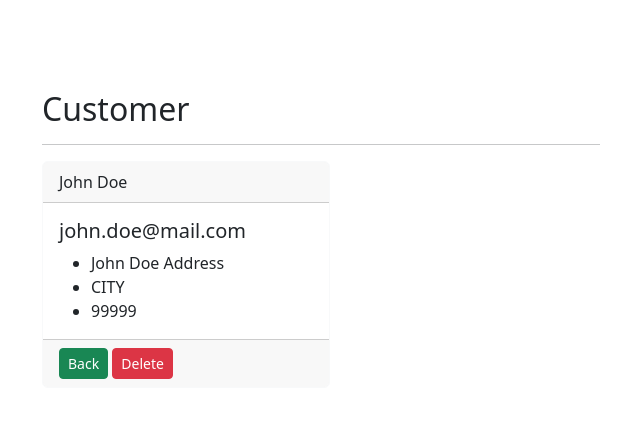
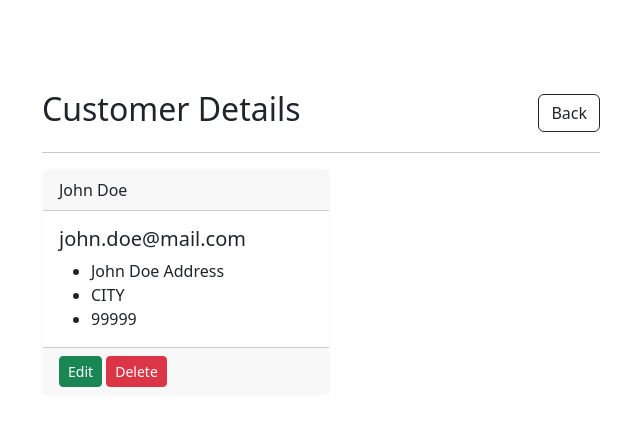
Before and after one commit to romainniamor/django_review, a Django app: page /customer/1/ in a window 1280 px wide. Shown: the part 56-482 px from the top of the page, without its empty margins (319-959 px from the left). Run offline with Django 5.2, Linux system fonts and the light colour scheme; data comes from the database, SQL or seed files in the repository; some libraries are stand-ins or nearby versions.

Commit message:
update_customer > create template update_customer

```diff
--- a/my_project/my_app/templates/my_app/customer_detail.html
+++ b/my_project/my_app/templates/my_app/customer_detail.html
@@ -1,6 +1,9 @@
 {% extends 'my_app/base.html' %} {% block content %}
 <div class="col-md-6 m-auto">
-  <h2>Customer</h2>
+  <div class="d-flex justify-content-between align-items-center">
+    <h2>Customer Details</h2>
+    <a href="{% url 'my_app:home' %}" class="btn btn-outline-dark">Back</a>
+  </div>
   <hr />
   <div class="card border-light mb-3" style="max-width: 18rem">
     <div class="card-header">
@@ -15,7 +18,11 @@
       </ul>
     </div>
     <div class="card-footer">
-      <a href="{% url 'my_app:home' %}" class="btn btn-success btn-sm">Back</a>
+      <a
+        href="{% url 'my_app:update_customer' customer.id %}"
+        class="btn btn-success btn-sm"
+        >Edit</a
+      >
       <!-- Button trigger modal -->
       <button
         type="button"
--- a/my_project/my_app/templates/my_app/register.html
+++ b/my_project/my_app/templates/my_app/register.html
@@ -1,7 +1,6 @@
 {% extends 'my_app/base.html' %} {% block content %}
 
-<div class="col-md-6 m-auto">
-  <div style="min-height: 70px; margin: 10px 0px">
+<div style="min-height: 50px; margin: 10px 0px">
   {% if form.errors %}
   <div class="alert alert-success alert-dismissible fade show" role="alert">
     Your registration has problems: {% for field in form %} {{ field.errors }}
@@ -16,6 +15,7 @@
   {% endif %}
 </div>
 
+<div class="col-md-6 m-auto">
   <h2>Register</h2>
   <hr />
   <form method="POST">
```
Also changed, not shown: my_project/my_app/templates/my_app/update_customer.html (added, +14 -0 lines). Lines whose indentation alone changed are shown as unchanged.
